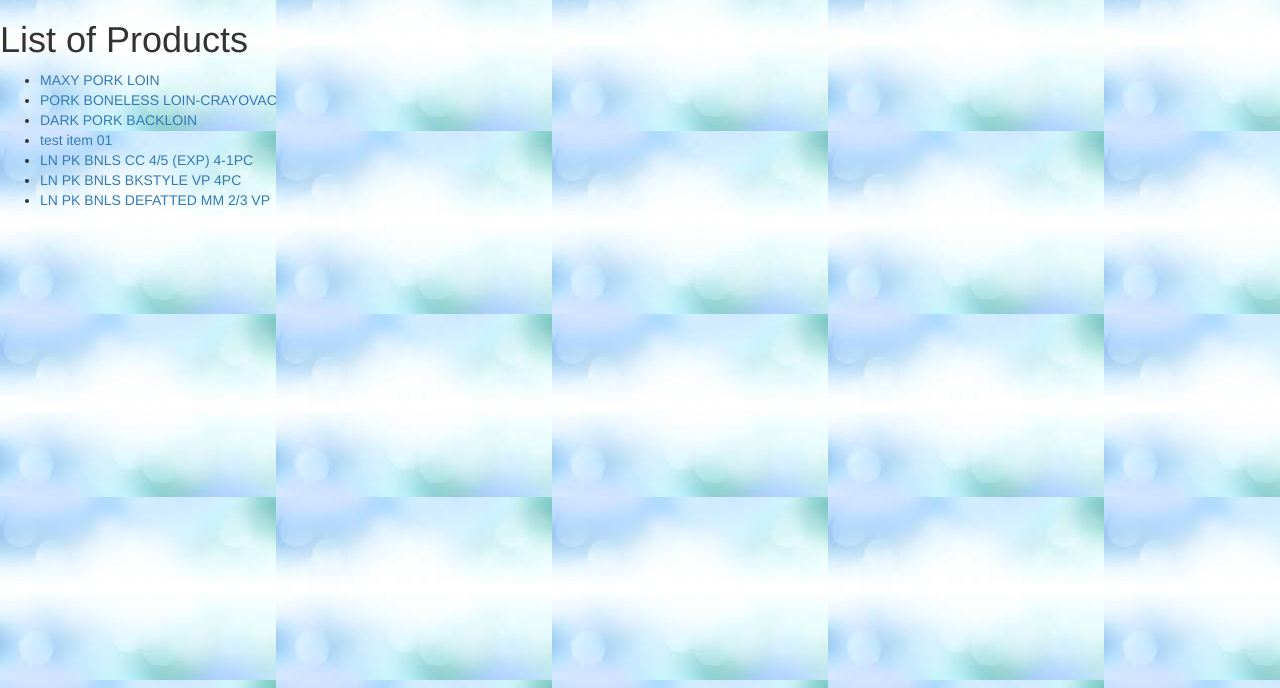
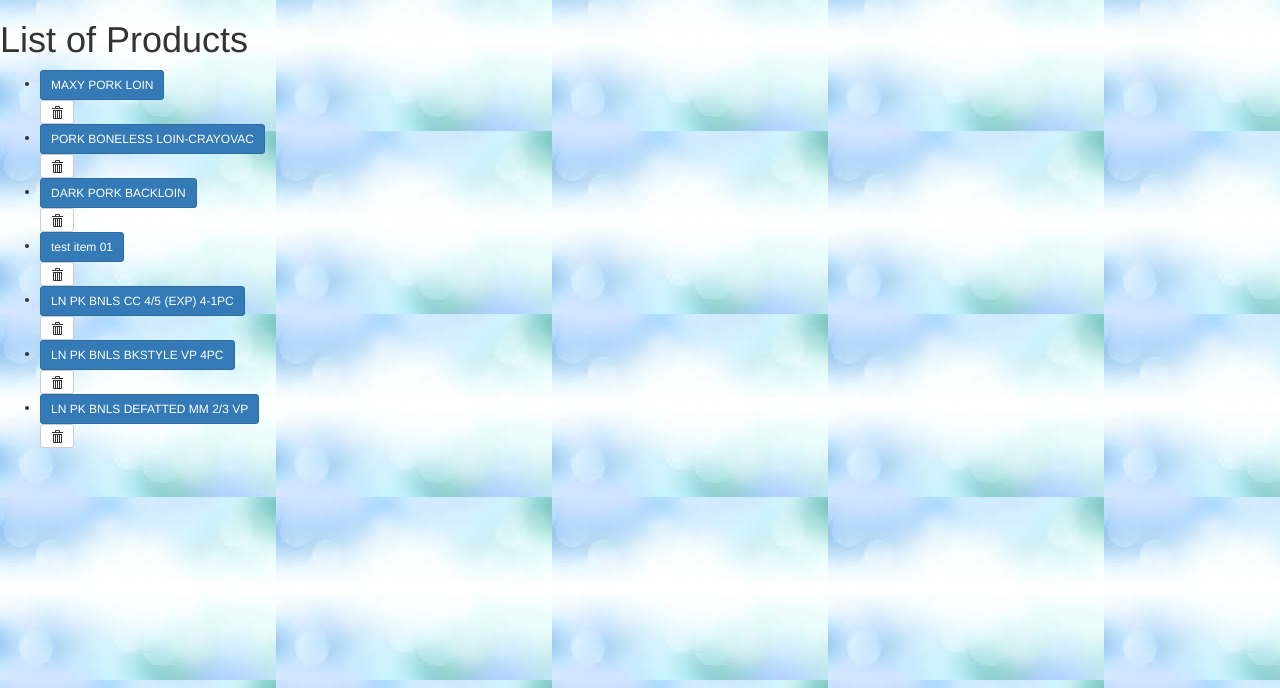
Before and after one commit to jijiboss/dTutorial, a Django app: page /pork02/ in a window 1280 px wide. Shown: the part 52-740 px from the top of the page. Run offline with Django 3.2, Linux system fonts and the light colour scheme; data comes from the database, SQL or seed files in the repository; some libraries are stand-ins or nearby versions.

Commit message:
updating index.html for video 32

```diff
--- a/virt_env/proto01/pork02/templates/pork02/form-template.html
+++ b/virt_env/proto01/pork02/templates/pork02/form-template.html
@@ -6,6 +6,7 @@
         <span class="text-danger small"> {{field.errors }} </span>
       </div>
       <label class="control-label col-sm-2">{{ field.label_tag }}</label>
-      <div calss="col-sm-10">{{ field }}</div>
+      <!--the actul input area, i 10 cilumns wide -->
+      <div class="col-sm-10">{{ field }}</div>
   </div>
 {% endfor %}
--- a/virt_env/proto01/pork02/templates/pork02/index.html
+++ b/virt_env/proto01/pork02/templates/pork02/index.html
@@ -8,7 +8,19 @@
 		<h1>List of Products</h1>
 		<ul>
 			{% for prod in object_list %}
-				<li><a href="{% url 'pork02:product_detail' prod.prod_code_supplier %}">{{ prod.item_supplier }}</a></li>
+				<!-- Details -->
+<!--				<li><a href="{% url 'pork02:product_detail' prod.prod_code_supplier %}">{{ prod.item_supplier }}</a></li> -->
+				<li><a href="{% url 'pork02:product_detail' prod.prod_code_supplier %}" class="btn btn-primary btn-sm">{{ prod.item_supplier }}</a></li>
+
+				<!-- Delete -->
+				<form action="#" method="post" style="display: inline;">
+					{% csrf_token %}
+					<input type="hidden" name="prod.prod_code_supplier" value="{{ prod.prod_code_supplier }}"/>
+					<button type="submit" class="btn btn-default btn-sm">
+						<span class="glyphicon glyphicon-trash"></span>
+					</button>
+				</form>
+
 			{% endfor %}
 		</ul>
 	{% else %}
--- a/virt_env/proto01/pork02/urls.py
+++ b/virt_env/proto01/pork02/urls.py
@@ -27,4 +27,10 @@ urlpatterns = [
 	#/pork02/products/add
     url(r'products/add/$', views.ProductsCreate.as_view(), name='product-add'),
 
+	#/pork02/products/81030
+    url(r'products/?P<pk>[0-9]+/$', views.ProductsUpdate.as_view(), name='product-update'),
+
+	#/pork02/products/81030/delete
+    url(r'products/?P<pk>[0-9]+/delete/$', views.ProductsDelete.as_view(), name='product-delete'),
+
 ]
--- a/virt_env/proto01/pork02/views.py
+++ b/virt_env/proto01/pork02/views.py
@@ -2,6 +2,7 @@ from django.views import generic
 from django.views.generic.edit import CreateView #form to create a new object
 from django.views.generic.edit import UpdateView #form to nodify a new object
 from django.views.generic.edit import DeleteView #form to delete a new object
+from django.core.urlresolvers import reverse_lazy
 from .models import Suppliers, Products
 
 #() after class names means "inherit from"
@@ -12,7 +13,7 @@ class IndexView(generic.ListView):
 	context_object_name='object_list' #ListView returns "object_list" by default but cn be overridden with using this variable
 
 	def get_queryset(self):
-		return Products.objects.all() #this returns an object called "object_list"
+		return Products.objects.all() #this returns an object called "object_list"s
 
 
 #replaces the product_detail method
@@ -26,3 +27,13 @@ class ProductsCreate(CreateView):
 	model = Products
 	#The attributes to allow users to populate
 	fields = ['supplier', 'prod_code_supplier', 'item_supplier', 'prod_code_sumitomo', 'item_sumitomo', 'is_favorite']
+
+#Form to allow users to update a new product model entry
+class ProductsUpdate(UpdateView):
+	model = Products
+	#The attributes to allow users to populate
+	fields = ['supplier', 'prod_code_supplier', 'item_supplier', 'prod_code_sumitomo', 'item_sumitomo', 'is_favorite']
+
+class ProductsDelete(DeleteView):
+	model = Products
+	success_url = reverse_lazy('pork02:index')
```
